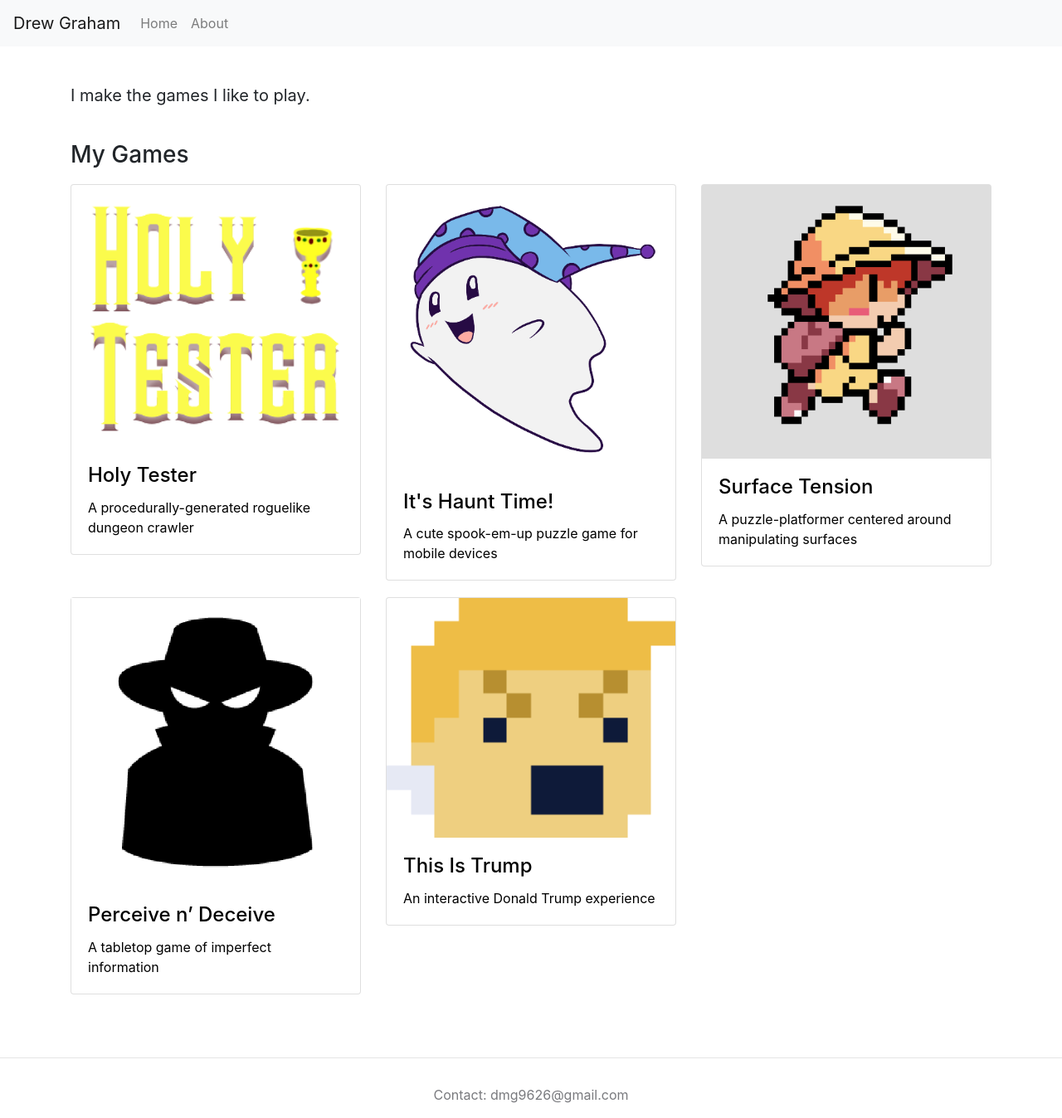
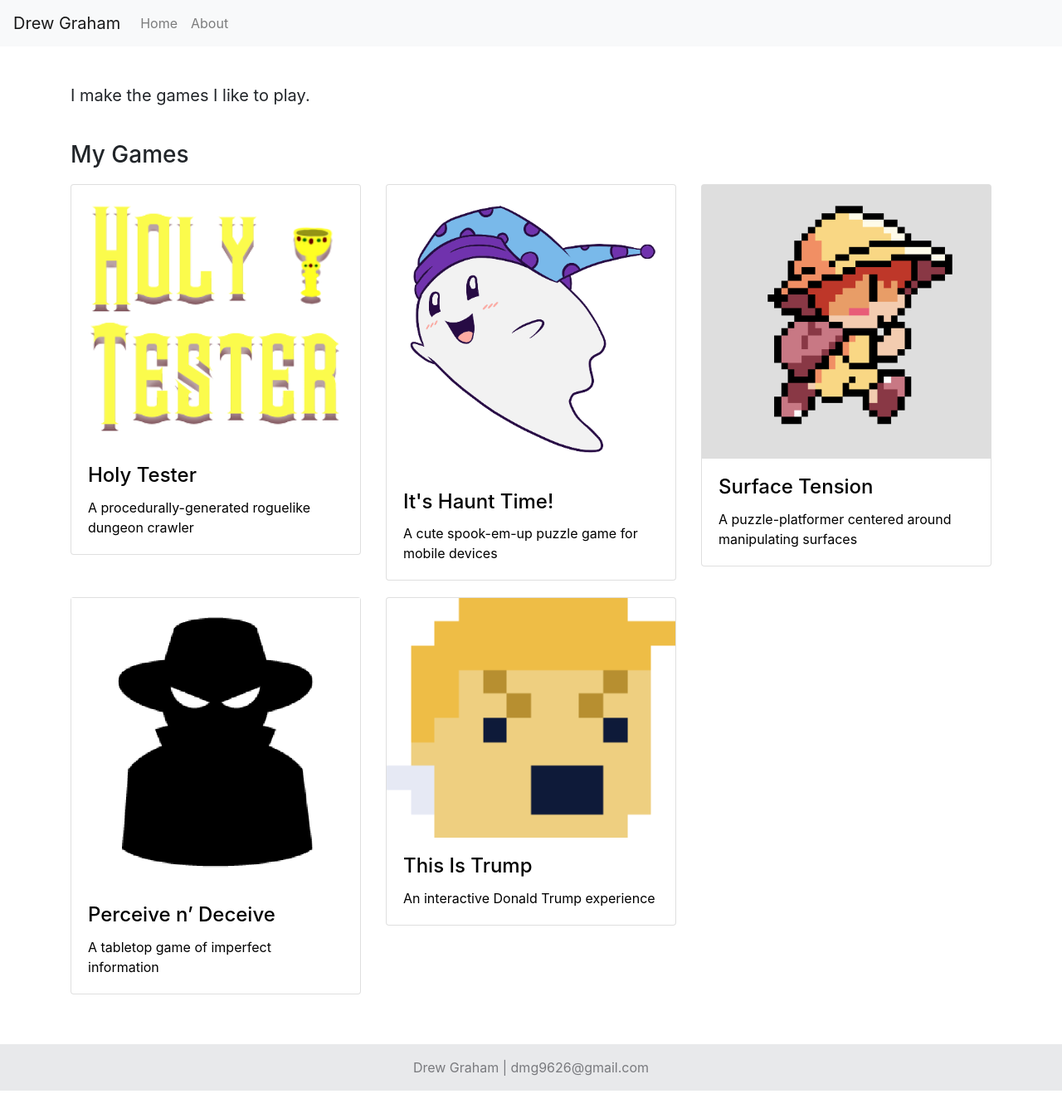
Before and after one commit to dmg9626/dmg9626.github.io, a Jekyll site: the page built from index.md, in a window 1280 px wide and 1348 px high. Shown: the whole window at 83% size. Built offline with Jekyll 4.4.1, drawn with Linux system fonts in a browser that asks for light colours; nearby versions of some CDN libraries; library files that are not in the unit come from our copies.

Commit message:
replaced footer's horizontal line with background color

```diff
--- a/_layouts/default.html
+++ b/_layouts/default.html
@@ -44,10 +44,11 @@
 
     <!-- Footer -->
     {% unless page.no_footer %}
-        <hr>
         <footer class="page-footer font-small">
+
             <div class="footer-copyright text-center py-3">
-                Contact: {{site.email}}
+                Drew Graham | {{site.email}}
+                <!-- Contact: {{site.email}} -->
             </div>
         </footer>
     {% endunless %}
--- a/assets/css/main.css
+++ b/assets/css/main.css
@@ -66,6 +66,6 @@ body {
 
 /* FOOTER */
 footer {
-  /* background: rgb(232, 233, 235); */
+  background: rgb(232, 233, 235);
   color: rgb(121, 122, 126);
 }
```
